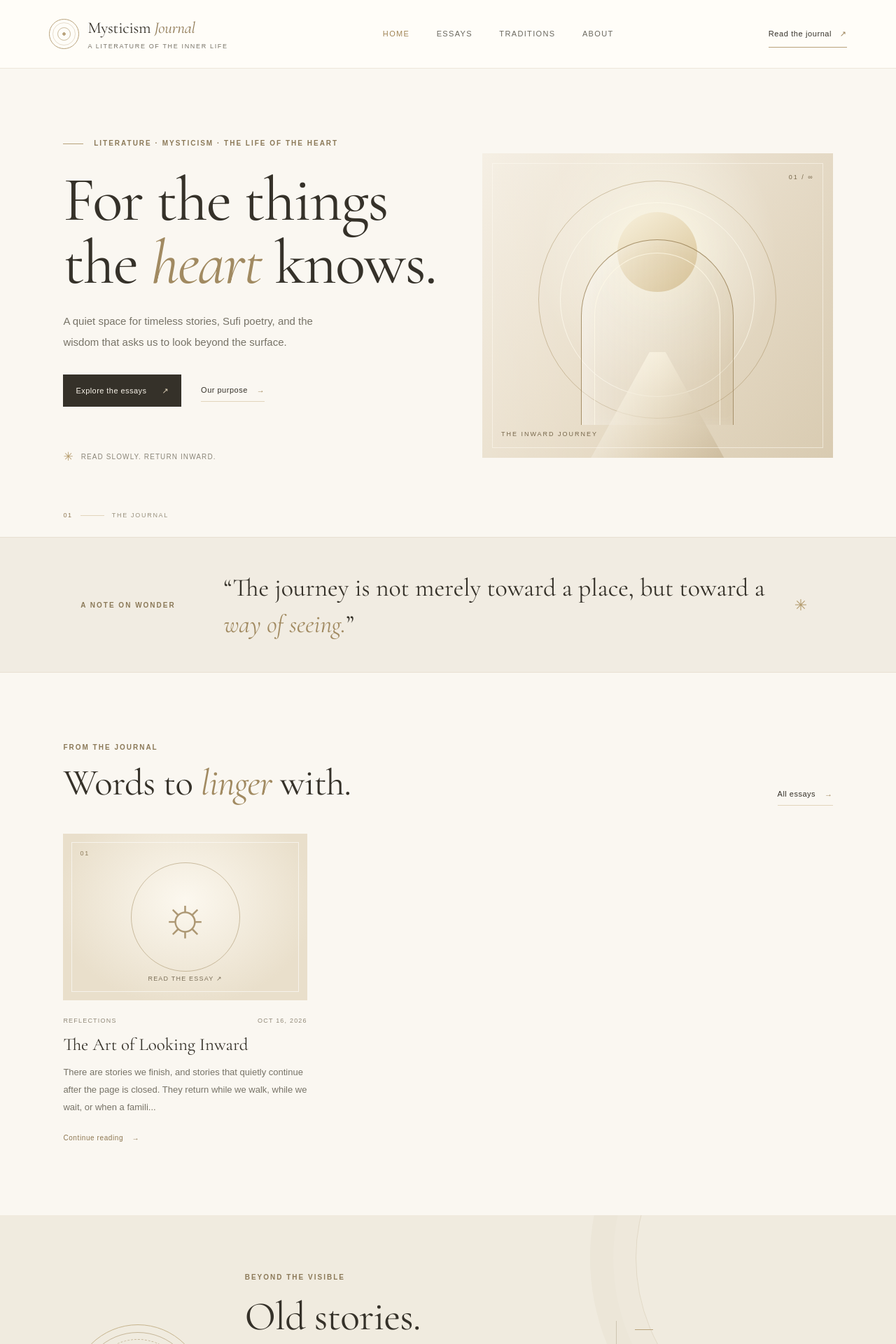
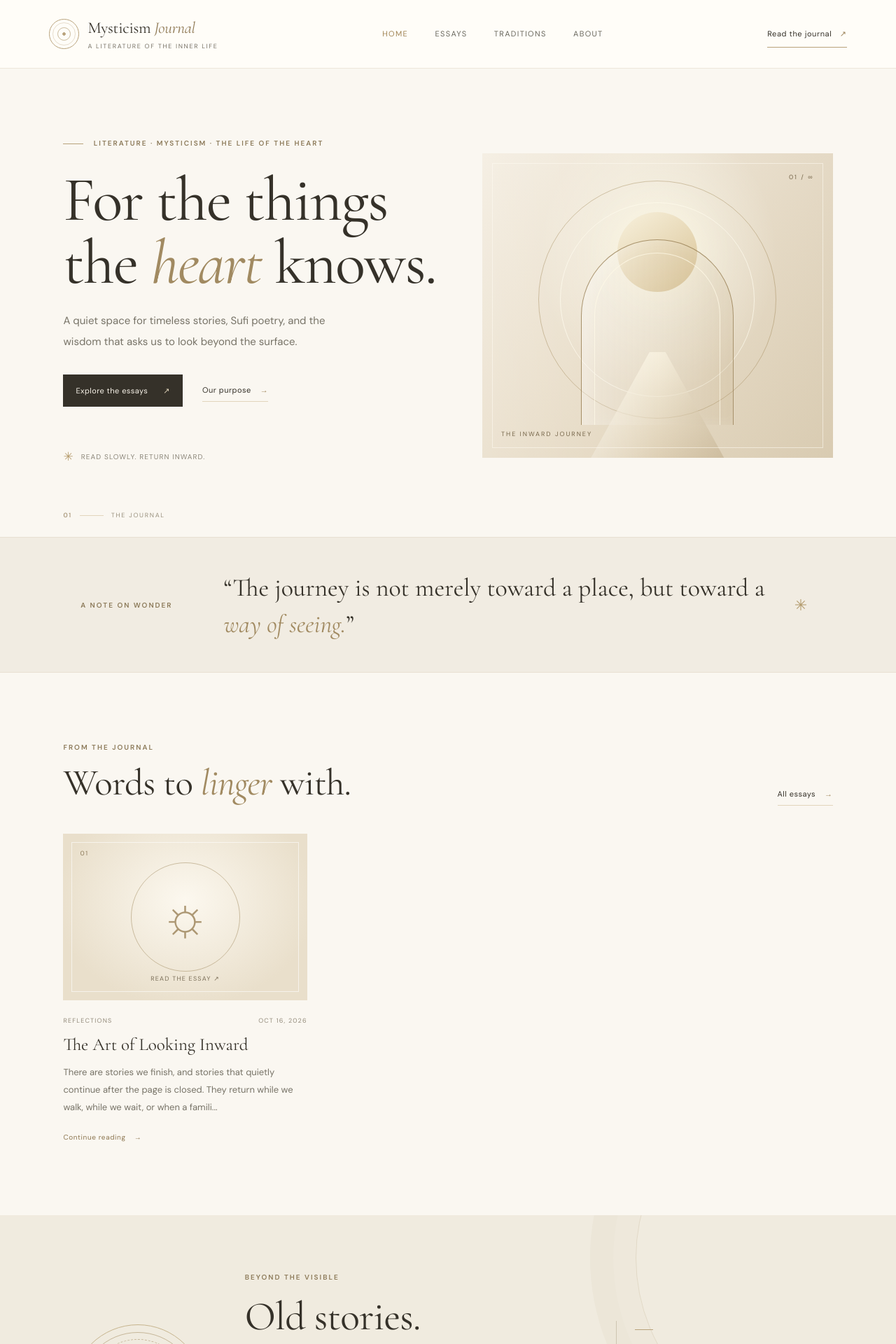
Before and after one commit to newton300/mysticism-journal, a Jekyll site: the page built from index.html, in a window 1280 px wide. Shown: the top 1920 px of the page at 70% size. Built offline with Jekyll 4.4.1, drawn with Linux system fonts in a browser that asks for light colours.

Commit message:
Load refined editorial font pairing

```diff
--- a/_layouts/default.html
+++ b/_layouts/default.html
@@ -8,7 +8,7 @@
   {% seo %}
   <link rel="preconnect" href="https://fonts.googleapis.com">
   <link rel="preconnect" href="https://fonts.gstatic.com" crossorigin>
-  <link href="https://fonts.googleapis.com/css2?family=Cormorant+Garamond:ital,wght@0,400;0,500;0,600;1,400;1,500&family=Manrope:wght@400;500;600;700&display=swap" rel="stylesheet">
+  <link href="https://fonts.googleapis.com/css2?family=Cormorant+Garamond:ital,wght@0,400;0,500;0,600;1,400;1,500&family=DM+Sans:wght@400;500;600;700&display=swap" rel="stylesheet">
   <link rel="stylesheet" href="{{ '/assets/css/style.css' | relative_url }}">
   <link rel="icon" href="{{ '/assets/images/editorial-motif.svg' | relative_url }}" type="image/svg+xml">
   {% feed_meta %}
```
